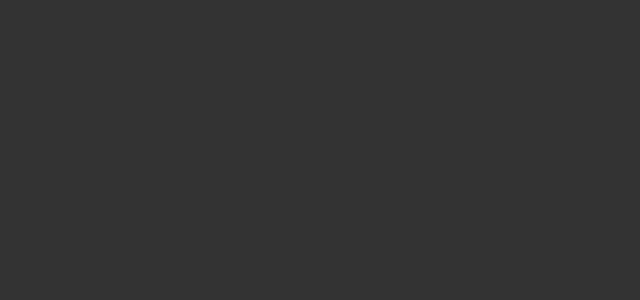
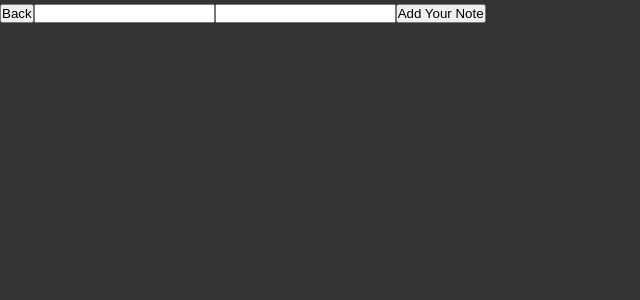
Before and after one commit to Coz1n1/good-notes-client, a React (Create React App) app: page /mynotes/addnote in a window 1280 px wide. Before the commit this address had no page. Shown: the top 300 px of the page, without its empty margins (0-640 px from the left). Built offline with nearby package versions, Linux system fonts and the light colour scheme.

Commit message:
generating notes from databse

```diff
--- /dev/null
+++ b/src/components/AddNote.js
@@ -0,0 +1,38 @@
+import React from 'react'
+import { useState } from 'react'
+import { useNavigate } from 'react-router-dom'
+import Axios from 'axios'
+
+export default function AddNote(props) {
+    const [title, setTitle] = useState('')
+    const [content, setContent] = useState('')
+    const navigate = useNavigate()
+
+    const addNote = () => {
+        console.log(props.name + ' ' + title + ' ' + content)
+        Axios.post('http://localhost:3002/addnote', {
+            username: props.name,
+            title: title,
+            content: content,
+            date: new Date(Date.now()).getHours() + ":" + new Date(Date.now()).getMinutes(),
+        }).then((response) => {
+            console.log(response.data.com)
+        })
+        navigate('/mynotes')
+    }
+
+    const back = () => {
+        navigate('/mynotes')
+    }
+
+    return (
+        <>
+            <div>
+                <button onClick={back}>Back</button>
+                <input type='text' onChange={((e) => setTitle(e.target.value))}></input>
+                <input type='text' onChange={((e) => setContent(e.target.value))}></input>
+                <button onClick={addNote}>Add Your Note</button>
+            </div>
+        </>
+    )
+}
--- a/src/components/App.js
+++ b/src/components/App.js
@@ -4,8 +4,11 @@ import Login from './Login';
 import Register from './Register';
 import About from './About';
 import Auth from './Auth';
+import MyNotes from './MyNotes';
+import AddNote from './AddNote';
 import { AuthContext } from "../helpers/AuthContext"
 import { useState } from 'react';
+
 function App() {
   const [profileName, setProfileName] = useState('')
   return (
@@ -17,6 +20,8 @@ function App() {
             <Route path='/login' element={<Login />}></Route>
             <Route path='/register' element={<Register />}></Route>
             <Route path='/about' element={<About />}></Route>
+            <Route path='/mynotes' element={<MyNotes name={profileName} />}></Route>
+            <Route path='/mynotes/addnote' element={<AddNote name={profileName} />}></Route>
             <Route path='/' element={<Auth name={profileName} />}></Route>
           </Routes>
         </Router>
--- /dev/null
+++ b/src/components/MyNotes.js
@@ -0,0 +1,37 @@
+import React from 'react'
+import Navbar from './Navbar'
+import { useState, useEffect } from 'react'
+import { useNavigate } from 'react-router-dom'
+import Axios from 'axios'
+import Note from './Note'
+
+export default function MyNotes(props) {
+    const [allNotes, setAllNotes] = useState([])
+    const [username, setUsername] = useState('')
+    const navigate = useNavigate()
+
+    const addNote = () => {
+        console.log('add')
+        navigate('/mynotes/addnote')
+    }
+
+    useEffect(() => {
+        setUsername(props.name)
+        Axios.post('http://localhost:3002/getAll', {
+            username: username,
+        }).then((response) => {
+            console.log(response.data.rows)
+            setAllNotes(response.data.rows.map((e) =>
+                <Note key={e.id} title={e.title} text={e.text} date={e.date} />
+            ))
+        })
+    }, [props.name, username])
+
+    return (
+        <>
+            <Navbar user={props.name} />
+            <div>{allNotes}</div>
+            <button onClick={addNote}>AddNote</button>
+        </>
+    )
+}
--- a/src/components/Navbar.js
+++ b/src/components/Navbar.js
@@ -41,7 +41,7 @@ export default function Navbar(props) {
                     {authState ?
                         <>
                             <li className='navbar-item'>
-                                <NavLink to='/about' className={({ isActive }) =>
+                                <NavLink to='/mynotes' className={({ isActive }) =>
                                     "navbar-link" + (isActive ? " activated" : "")
                                 }>MyNotes</NavLink>
                             </li>
--- /dev/null
+++ b/src/components/Note.js
@@ -0,0 +1,13 @@
+import React from 'react'
+
+export default function Note(props) {
+    return (
+        <>
+            <div>
+                title: {props.title}
+                text: {props.text}
+                date: {props.date}
+            </div>
+        </>
+    )
+}
```
Also changed, not shown: src/styles/addnote.css (added).
